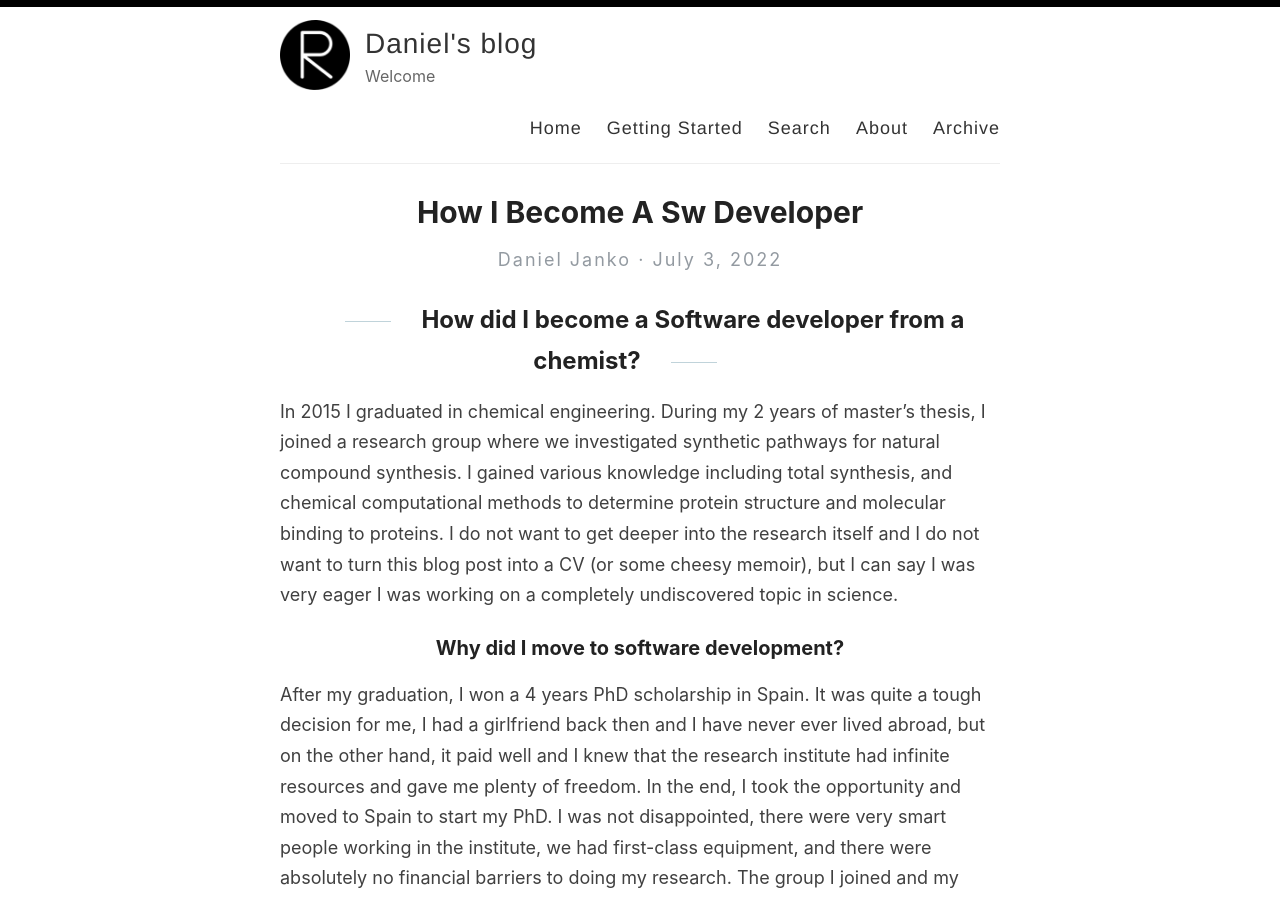
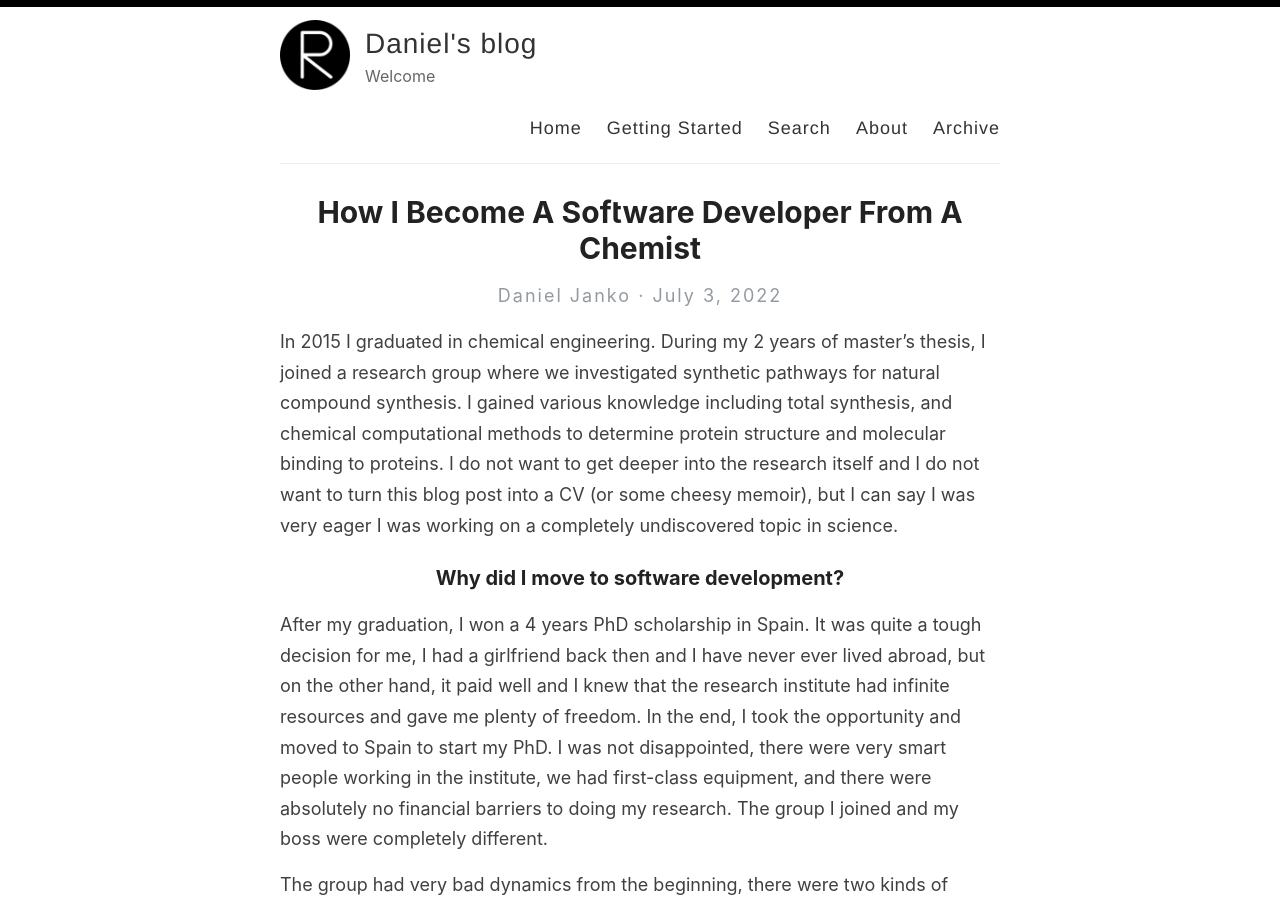
Before and after one commit to kulovan/kulovan.github.io, a Jekyll site: the page built from _posts/2022-07-03-how-i-become-a-software-developer-from-a-chemist.md, in a window 1280 px wide and 900 px high. Built offline with Jekyll 4.4.1, drawn with Linux system fonts in a browser that asks for light colours; our own code applies the rules of GitHub Pages for plain Markdown files.

Commit message:
Rename blogpost

```diff
--- a/_posts/2022-07-03-how-i-become-a-sw-developer.md
+++ b/_posts/2022-07-03-how-i-become-a-software-developer-from-a-chemist.md
@@ -1,5 +1,3 @@
-## How did I become a Software developer from a chemist?
-
 In 2015 I graduated in chemical engineering. During my 2 years of master's thesis, I joined a research group where we
 investigated synthetic pathways for natural compound synthesis. I gained various knowledge including total synthesis,
 and chemical computational methods to determine protein structure and molecular binding to proteins. I do not want to
```
